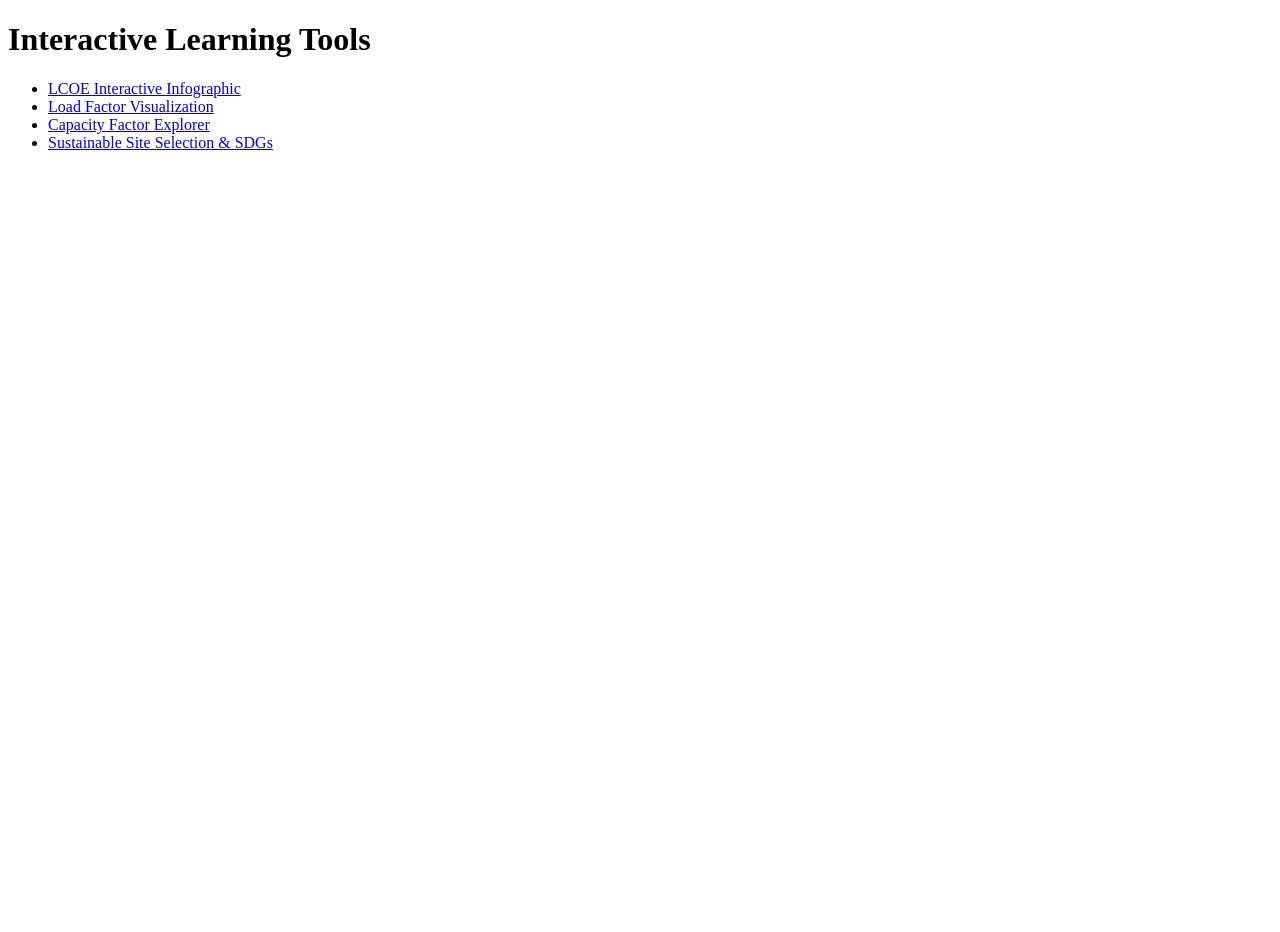
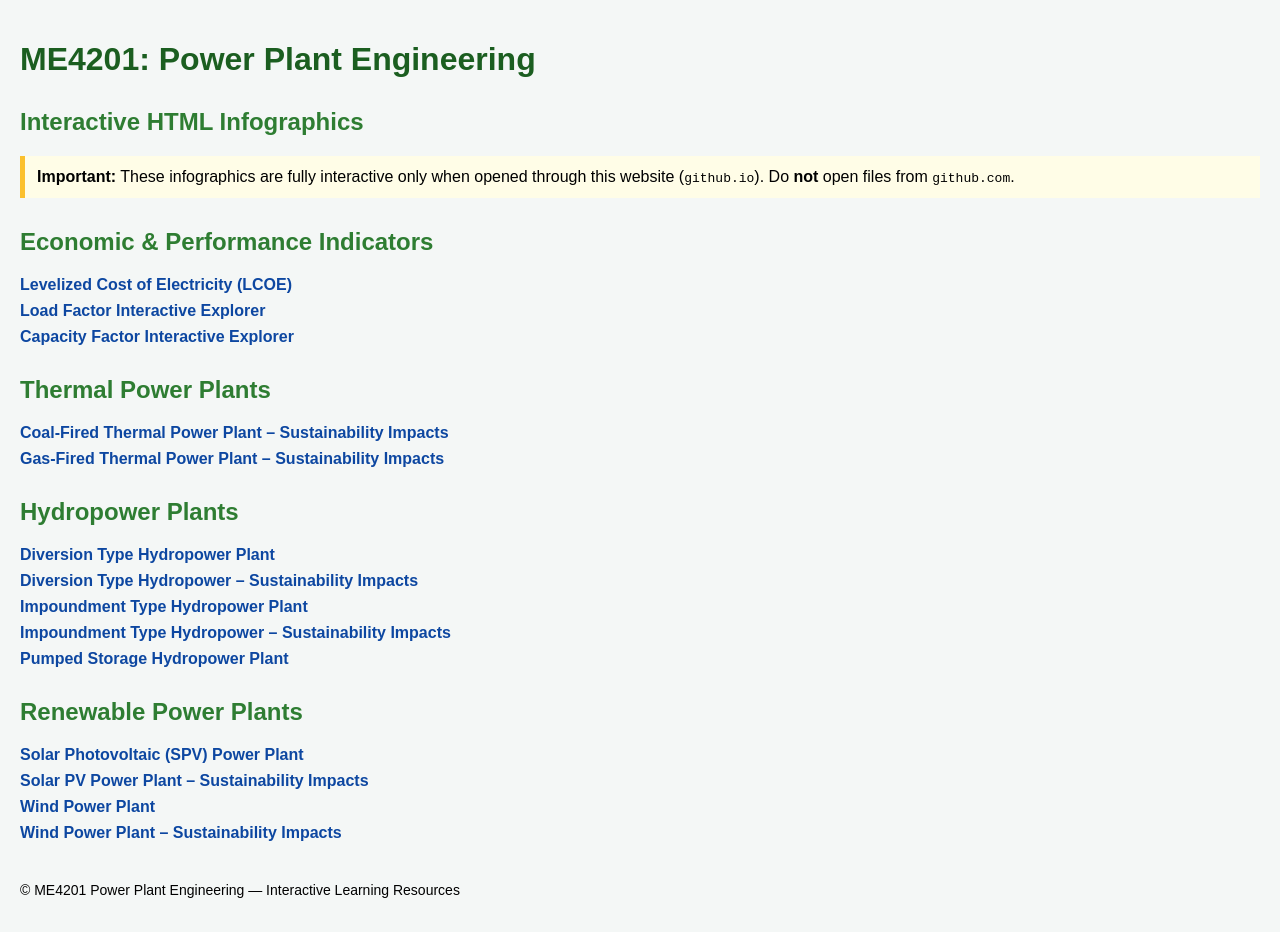
Before and after one commit to mazhar17/ME4201_Infographics, a plain HTML site: page index.html in a window 1280 px wide. Before the commit the page ends 800 px from the top, so only its background shows below. Drawn offline with Linux system fonts and the light colour scheme.

Commit message:
Update index.html

```diff
--- a/index.html
+++ b/index.html
@@ -1,15 +1,104 @@
 <!DOCTYPE html>
-<html>
+<html lang="en">
 <head>
-  <title>Power Plant Engineering – Interactive Infographics</title>
+  <meta charset="UTF-8">
+  <title>ME4201 – Power Plant Engineering | Interactive Infographics</title>
+  <meta name="viewport" content="width=device-width, initial-scale=1.0">
+  <style>
+    body {
+      font-family: Arial, sans-serif;
+      background: #f4f7f6;
+      margin: 0;
+      padding: 20px;
+    }
+    h1 {
+      color: #1b5e20;
+    }
+    h2 {
+      margin-top: 30px;
+      color: #2e7d32;
+    }
+    ul {
+      list-style-type: none;
+      padding-left: 0;
+    }
+    li {
+      margin: 8px 0;
+    }
+    a {
+      text-decoration: none;
+      color: #0d47a1;
+      font-weight: bold;
+    }
+    a:hover {
+      text-decoration: underline;
+    }
+    .note {
+      background: #fffde7;
+      padding: 12px;
+      margin-bottom: 20px;
+      border-left: 5px solid #fbc02d;
+    }
+  </style>
 </head>
+
 <body>
-  <h1>Interactive Learning Tools</h1>
-  <ul>
-    <li><a href="lcoe.html">LCOE Interactive Infographic</a></li>
-    <li><a href="load-factor.html">Load Factor Visualization</a></li>
-    <li><a href="capacity-factor.html">Capacity Factor Explorer</a></li>
-    <li><a href="site-selection-sdgs.html">Sustainable Site Selection & SDGs</a></li>
-  </ul>
+
+<h1>ME4201: Power Plant Engineering</h1>
+<h2>Interactive HTML Infographics</h2>
+
+<div class="note">
+  <strong>Important:</strong>
+  These infographics are fully interactive only when opened through this website
+  (<code>github.io</code>).
+  Do <strong>not</strong> open files from <code>github.com</code>.
+</div>
+
+<h2>Economic & Performance Indicators</h2>
+<ul>
+  <li><a href="LCOE_Interactive.html">Levelized Cost of Electricity (LCOE)</a></li>
+  <li><a href="LoadFactor_Interactive.html">Load Factor Interactive Explorer</a></li>
+  <li><a href="CapacityFactor_Interactive.html">Capacity Factor Interactive Explorer</a></li>
+</ul>
+
+<h2>Thermal Power Plants</h2>
+<ul>
+  <li><a href="CoalFired_Thermal_Power_Plant_Impacts_v1.html">
+      Coal-Fired Thermal Power Plant – Sustainability Impacts</a></li>
+  <li><a href="GasFired_Thermal_Power_Plant_Impacts_v1.html">
+      Gas-Fired Thermal Power Plant – Sustainability Impacts</a></li>
+</ul>
+
+<h2>Hydropower Plants</h2>
+<ul>
+  <li><a href="DiversionTypeHydroPowerPlant.html">
+      Diversion Type Hydropower Plant</a></li>
+  <li><a href="Diversion_Hydro_Power_Impacts_v1.html">
+      Diversion Type Hydropower – Sustainability Impacts</a></li>
+
+  <li><a href="ImpoundmentTypeHydroPowerPlant.html">
+      Impoundment Type Hydropower Plant</a></li>
+  <li><a href="Impoundment_Hydro_Power_Impacts_v1.html">
+      Impoundment Type Hydropower – Sustainability Impacts</a></li>
+
+  <li><a href="PumpedStograteTypeHydroPowerPlant.html">
+      Pumped Storage Hydropower Plant</a></li>
+</ul>
+
+<h2>Renewable Power Plants</h2>
+<ul>
+  <li><a href="SPV_PowerPlant.html">Solar Photovoltaic (SPV) Power Plant</a></li>
+  <li><a href="SPV_Power_Impacts_v1.html">
+      Solar PV Power Plant – Sustainability Impacts</a></li>
+
+  <li><a href="Wind_PowerPlant.html">Wind Power Plant</a></li>
+  <li><a href="Wind_Power_Impacts_v1.html">
+      Wind Power Plant – Sustainability Impacts</a></li>
+</ul>
+
+<p style="margin-top:40px; font-size:14px;">
+  © ME4201 Power Plant Engineering — Interactive Learning Resources
+</p>
+
 </body>
 </html>
```
